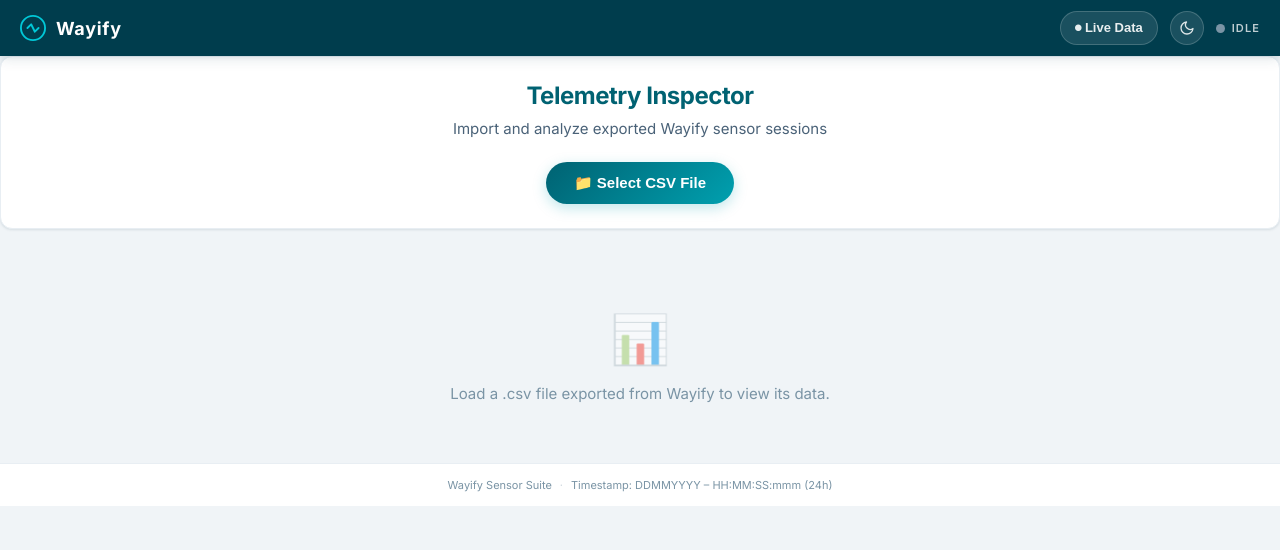
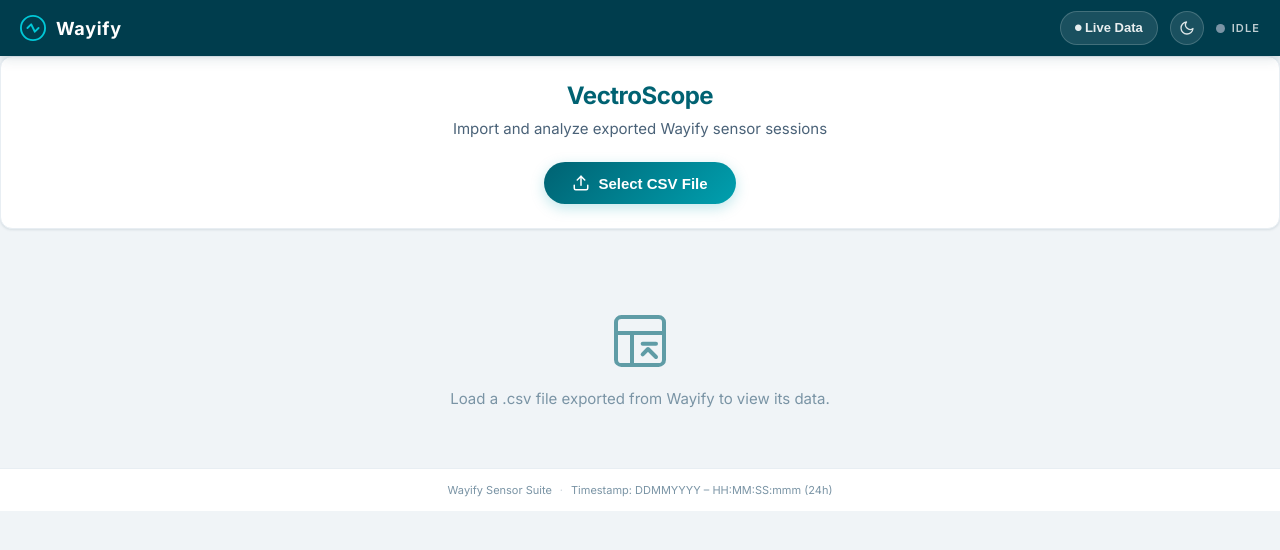
Before and after one commit to 11J20/Wayify, a Svelte app: page / in a window 1280 px wide. Both pictures are taken after a click on the button "🔬 VectroScope". Shown: the top 550 px of the page. Built offline with nearby package versions, Linux system fonts and the light colour scheme.

Commit message:
fixed design on vectorscope page and updated .csv import function

```diff
--- a/src/VectroScope.svelte
+++ b/src/VectroScope.svelte
@@ -89,19 +89,25 @@
 
 <main class="page reveal visible">
   <div class="hero">
-    <h1 class="hero__title">Telemetry Inspector</h1>
+    <h1 class="hero__title">VectroScope</h1>
     <p class="hero__subtitle">Import and analyze exported Wayify sensor sessions</p>
 
     <div class="hero__actions">
       <input
         type="file"
-        accept=".csv"
+        accept=".csv,text/csv,text/plain,application/csv,application/vnd.ms-excel,application/octet-stream"
         bind:this={fileInput}
         onchange={handleFileSelect}
         style="display: none;"
       />
       <button class="btn btn--primary btn-upload" onclick={triggerFileInput}>
-        <span class="btn__icon">📁</span>
+        <span class="btn__icon">
+          <svg viewBox="0 0 24 24" fill="none" stroke="currentColor" stroke-width="2" stroke-linecap="round" stroke-linejoin="round">
+            <path d="M21 15v4a2 2 0 0 1-2 2H5a2 2 0 0 1-2-2v-4"></path>
+            <polyline points="17 8 12 3 7 8"></polyline>
+            <line x1="12" y1="3" x2="12" y2="15"></line>
+          </svg>
+        </span>
         Select CSV File
       </button>
       {#if fileName}
@@ -157,7 +163,15 @@
     </section>
   {:else if !fileName && !errorMsg}
     <div class="empty-state reveal visible">
-      <div class="empty-icon">📊</div>
+      <div class="empty-icon">
+        <svg viewBox="0 0 24 24" fill="none" stroke="currentColor" stroke-width="1.5" stroke-linecap="round" stroke-linejoin="round">
+          <rect x="3" y="3" width="18" height="18" rx="2" ry="2"></rect>
+          <line x1="3" y1="9" x2="21" y2="9"></line>
+          <line x1="9" y1="21" x2="9" y2="9"></line>
+          <path d="M13 17l2-2 3 3"></path>
+          <path d="M13 13h5"></path>
+        </svg>
+      </div>
       <p>Load a .csv file exported from Wayify to view its data.</p>
     </div>
   {/if}
@@ -196,7 +210,22 @@
     flex-wrap: wrap;
   }
 
+  .btn__icon {
+    display: inline-flex;
+    align-items: center;
+    justify-content: center;
+    width: 18px;
+    height: 18px;
+  }
+  .btn__icon svg {
+    width: 100%;
+    height: 100%;
+  }
+
   .btn-upload {
+    display: flex;
+    align-items: center;
+    gap: 8px;
     padding: 12px 28px;
     font-size: 15px;
     border-radius: var(--radius-pill);
@@ -231,9 +260,15 @@
   }
 
   .empty-icon {
-    font-size: 48px;
-    margin-bottom: 16px;
-    opacity: 0.5;
+    width: 64px;
+    height: 64px;
+    margin: 0 auto 16px;
+    color: var(--color-brand-primary);
+    opacity: 0.6;
+  }
+  .empty-icon svg {
+    width: 100%;
+    height: 100%;
   }
 
   .scope-wrap-container {
```
